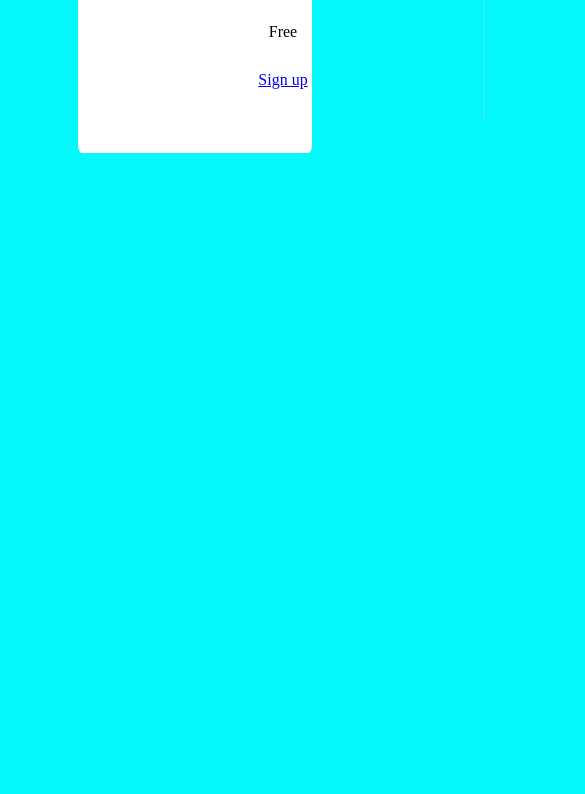
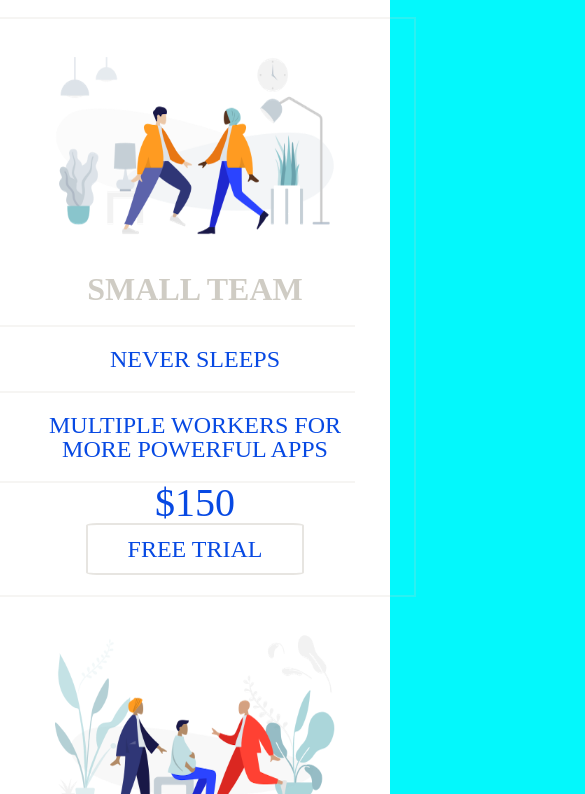
Before and after one commit to archieWeatherday/PricingPanelProject, a plain HTML site: page index.html in a window 390 px wide. Shown: the part 564-1358 px from the top of the page, 585 px wide, since content can reach past the window. Before the commit the page ends 844 px from the top, so only its background shows below. Drawn offline with Linux system fonts and the light colour scheme.

Commit message:
final commit! added media queries

```diff
--- a/app.css
+++ b/app.css
@@ -52,12 +52,13 @@ body{
 	display: flex;
 	justify-content: center;
 	align-items: center;
+
 }
 .panel.pricing-table{
 	display: flex;
 	background-color: white;
-	height: 70%;
-	width: 60%; /*I dont wanna just guess percentages...is there a better way to do this?*/
+	height: 90%;
+	width: 70%; /*I dont wanna just guess percentages...is there a better way to do this?*/
 	box-sizing: border-box;
 	border: 5px solid white;
 	border-radius: 1.5%;
@@ -73,12 +74,86 @@ body{
 	justify-content: space-evenly;
 
 }
+.pricing-img{
+	height: 30%;
+}
 .pricing-plan:nth-of-type(2){
-	border-left-color: rgb(207, 204, 196,0.2);
+	border-left-color: rgba(207, 204, 196,0.2);
 	border-left-width: 2px;
 	border-left-style: solid;
-	border-right-color: rgb(207, 204, 196,0.2);
+	border-right-color: rgba(207, 204, 196,0.2);
 	border-right-width: 2px;
 	border-right-style: solid;
 	padding: 0px 5%;
 }
+.pricing-header{
+	color: rgb(207, 204, 196);
+	text-transform: uppercase;
+	font-size: 2rem;
+	font-weight: 700;
+	padding-bottom: 5%;
+	text-align: center;
+}
+.pricing-features-item{
+    color: rgb(7, 73, 227);
+    text-transform: uppercase;
+    font-size:1.5rem;
+    text-align: center;
+    border-top-color: rgba(207, 204, 196,0.2);
+    border-top-width: 2px;
+    border-top-style: solid;
+    padding-top: 5%;
+    padding-bottom: 5%;
+    padding-left:10%; /* hmm...again, i dont really like just guessing percentages...check if anything can be better..*/
+    width: 80%;
+}
+.pricing-features-item:nth-of-type(2){
+	border-bottom-color: rgba(207, 204, 196,0.2);
+	border-bottom-width: 2px;
+	border-bottom-style: solid;
+}
+.pricing-price{
+	color: rgb(7, 73, 227);
+	text-transform: uppercase;
+	font-size: 2.5rem;
+}
+.pricing-button{
+	text-decoration: none;
+	text-transform: uppercase;
+	color: rgb(7, 73, 227);
+	font-size: 1.5rem;
+	border: 2px solid rgba(207, 204, 196,0.5);
+	border-radius: 5%;
+	padding: 3% 10%;
+	transition: background-color 1s, color 2s;
+}
+.pricing-button:hover{
+	background-color: rgb(7, 73, 227);
+	color: white;
+}
+/*Media Query Time!*/
+@media (max-width: 1990px){
+	.panel.pricing-table{
+		flex-direction: column;
+		width: 100vw; /* Why was height: auto here breaking things? This is also why i dont like using random percentages...*/
+	}
+	body{
+		height: auto;
+		width: auto;
+	}
+	.pricing-img{
+		transform: scale(0.7);
+	}
+	.pricing-plan:nth-of-type(2){
+		border-top-color: rgba(207, 204, 196,0.2);
+		border-top-width: 2px;
+		border-top-style: solid;
+		border-bottom-color: rgba(207, 204, 196,0.2);
+		border-bottom-width: 2px;
+		border-bottom-style: solid;
+	}
+	.pricing-button{
+		margin-bottom: 5%;
+	}
+
+}
```
